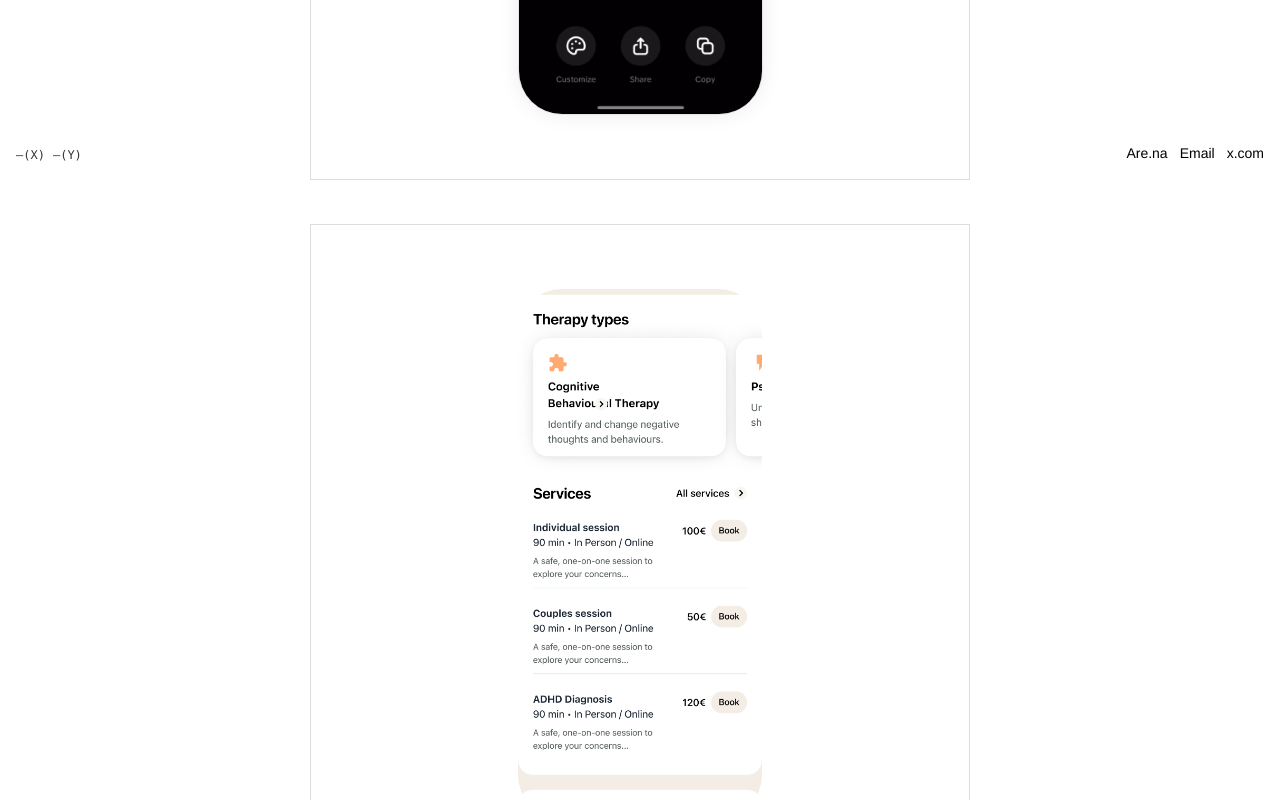
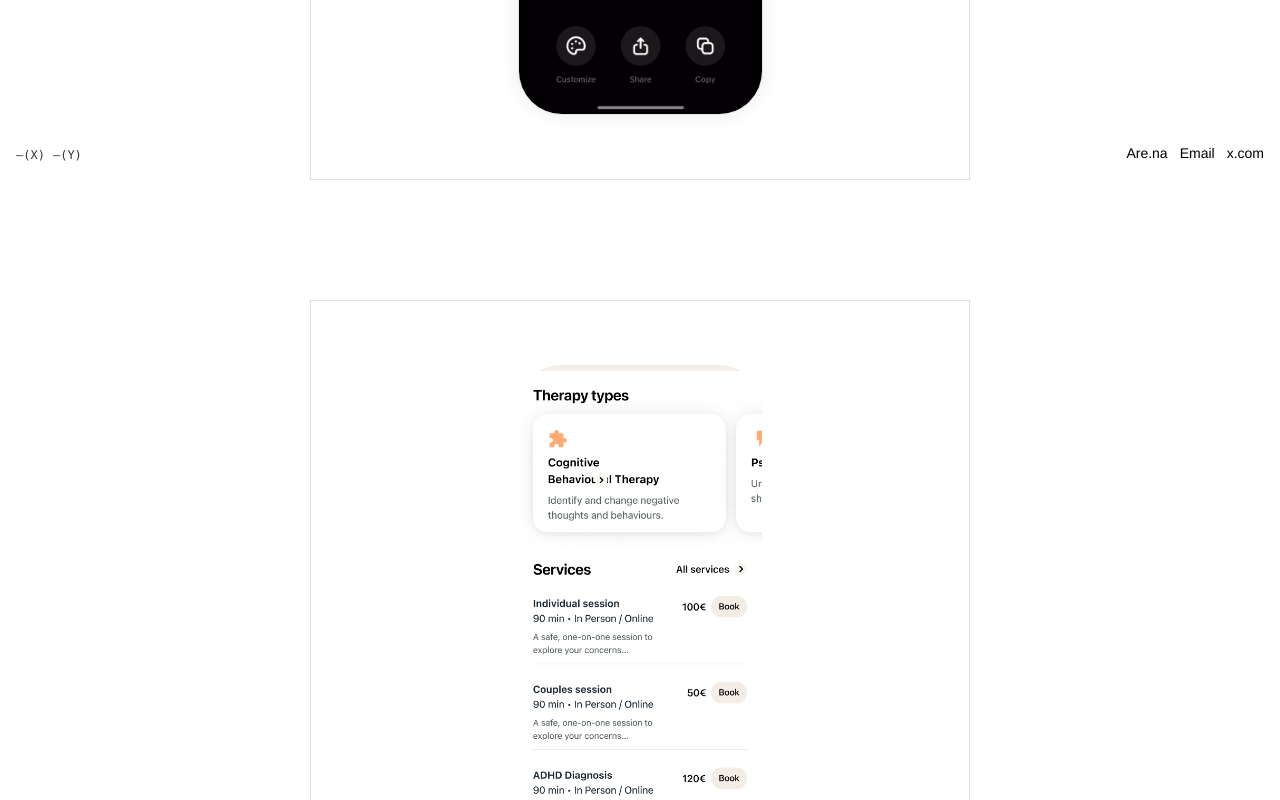
Before and after one commit to rafalziolek/portfolio, a Next.js app: page / in a window 1280 px wide. Shown: the part 620-1420 px from the top of the page. Built offline with nearby package versions, Linux system fonts and the light colour scheme.

Commit message:
fix(portfolio): refine project hover details

```diff
--- a/src/components/portfolio/ProjectGallery.jsx
+++ b/src/components/portfolio/ProjectGallery.jsx
@@ -20,7 +20,7 @@ export default function ProjectGallery({ projects }) {
   return (
     <>
       <section
-        className="flex flex-col items-center gap-1 pt-16 pb-1 max-[620px]:pt-8"
+        className="flex flex-col items-center gap-[120px] pt-24 pb-1 max-[620px]:pt-16"
         aria-label="Projects"
       >
         {projects.map((project, index) => (
--- a/src/components/portfolio/ProjectPreview.jsx
+++ b/src/components/portfolio/ProjectPreview.jsx
@@ -58,30 +58,36 @@ export default function ProjectPreview({ project, index, onOpen }) {
     imageY.set(y * 1.5);
   };
 
-  const handlePointerLeave = () => {
-    setIsHovered(false);
+  const resetImageTransform = () => {
     rotateX.set(0);
     rotateY.set(0);
     imageX.set(0);
     imageY.set(0);
   };
 
+  const handlePointerLeave = () => {
+    setIsHovered(false);
+    resetImageTransform();
+  };
+
   const footerTransition = reduceMotion
     ? { duration: 0 }
-    : { duration: 0.2, ease: "easeOut" };
+    : { duration: 0.12, ease: "easeOut" };
 
   return (
-    <article
-      className="flex w-full box-border items-center justify-center pt-8 pb-2"
-    >
+    <article className="relative flex w-full box-border items-center justify-center">
       <button
-        className="relative flex aspect-square w-full max-w-[660px] cursor-pointer flex-col items-center justify-center overflow-hidden border border-[var(--ui-border-color)] bg-transparent p-0 text-left outline-none"
+        className="relative block w-full max-w-[660px] cursor-pointer border-0 bg-transparent p-0 text-left outline-none"
         type="button"
         onClick={onOpen}
         onPointerEnter={handlePointerEnter}
-        onPointerMove={handlePointerMove}
         onPointerLeave={handlePointerLeave}
         aria-label={project.label}
+      >
+        <span
+          className="flex aspect-square w-full flex-col items-center justify-center overflow-hidden border border-[var(--ui-border-color)]"
+          onPointerMove={handlePointerMove}
+          onPointerLeave={resetImageTransform}
         >
           <span
             className="flex min-h-0 w-full flex-1 items-center justify-center overflow-hidden px-8 py-16"
@@ -108,24 +114,26 @@ export default function ProjectPreview({ project, index, onOpen }) {
               </motion.span>
             </span>
           </span>
+        </span>
 
+        <span
+          className={`absolute top-full right-0 left-0 flex h-12 overflow-hidden ${isHovered ? "pointer-events-auto" : "pointer-events-none"}`}
+        >
           <motion.span
-          className="absolute right-0 bottom-0 left-0 block overflow-hidden"
+            className="flex h-12 w-full items-center justify-between border-x border-b border-[var(--ui-border-color)] px-4 text-[14px] leading-[1.3]"
             initial={false}
             animate={{
-            opacity: isHovered ? 1 : 0,
-            y: isHovered ? 0 : 4,
+              y: isHovered ? 0 : -48,
             }}
             transition={footerTransition}
             aria-hidden="true"
           >
-          <span className="flex w-full items-center justify-between border-t border-[var(--ui-border-color)] p-4 text-[14px] leading-[1.3]">
             <span>{project.name}</span>
             <span className="flex items-center">
               <Icon name="chevron-right" size={13} />
             </span>
+          </motion.span>
         </span>
-        </motion.span>
       </button>
     </article>
   );
```
Lines whose indentation alone changed are shown as unchanged.
